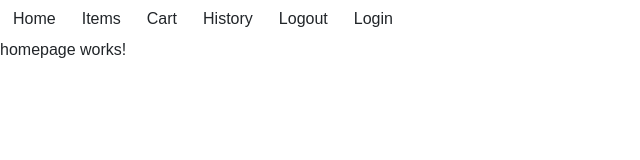
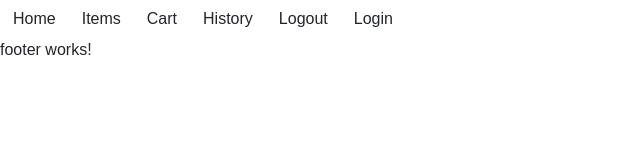
Before and after one commit to uhuru-rawlings/cshop, an Angular app: page /cshop in a window 1280 px wide. Shown: the top 160 px of the page, without its empty margins (0-640 px from the left). Built offline with nearby package versions, Linux system fonts and the light colour scheme.

Commit message:
added footer

```diff
--- a/src/app/homepage/homepage.component.html
+++ b/src/app/homepage/homepage.component.html
@@ -1,2 +1,2 @@
 <app-navbar></app-navbar>
-<p>homepage works!</p>
+<app-footer></app-footer>
```
